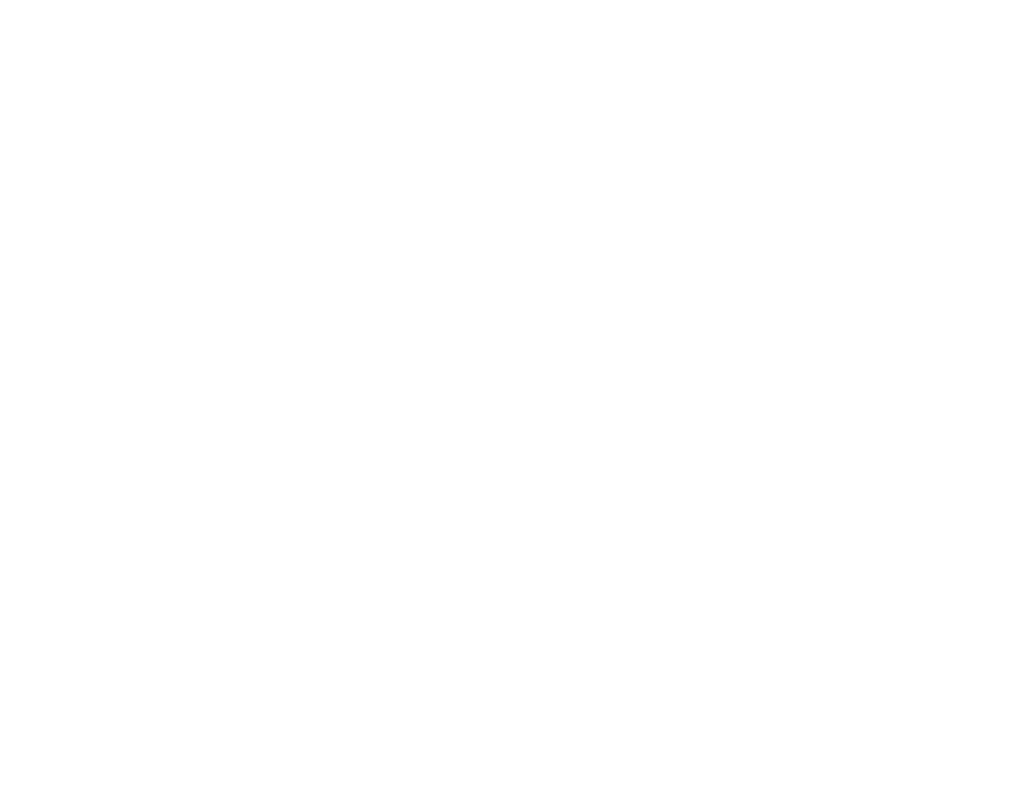
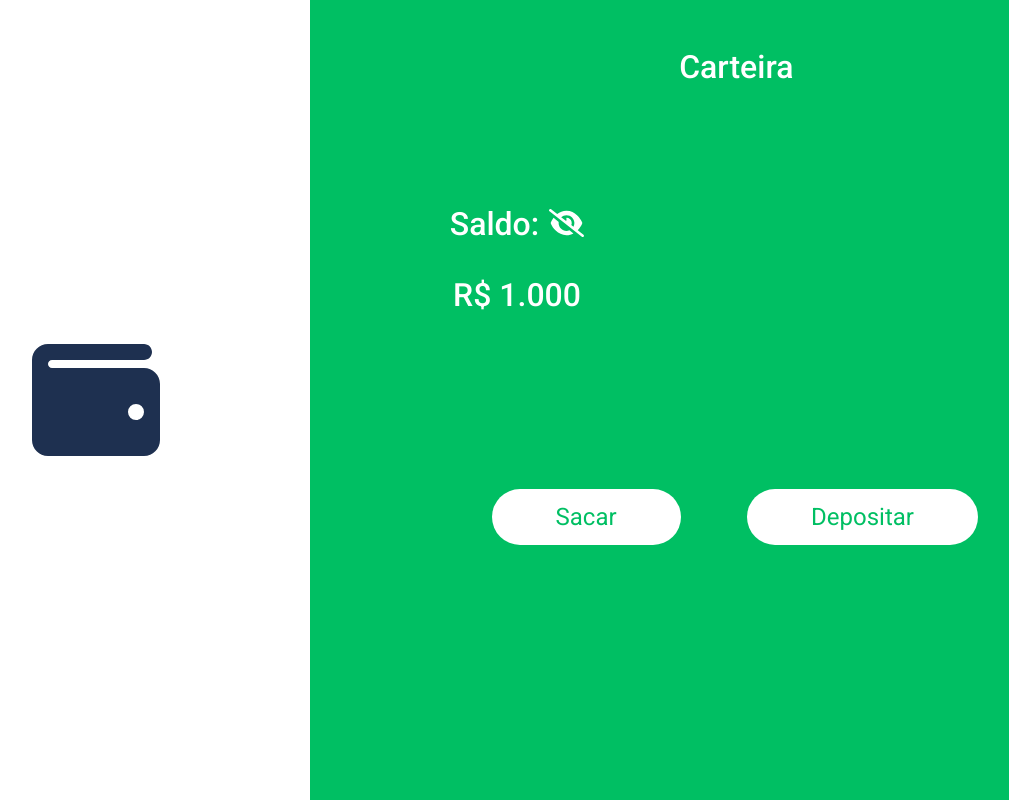
Before and after one commit to mvinicavalcante/click-consultas, a React (Create React App) app: page /carteira in a window 1280 px wide. Before the commit this address had no page. Shown: the whole page, without its empty margins (117-1126 px from the left). Built offline with nearby package versions, Linux system fonts and the light colour scheme.

Commit message:
Página de carteira do usuário

```diff
--- a/src/App.js
+++ b/src/App.js
@@ -11,6 +11,7 @@
 import WaitingPage from "./pages/register/waiting";
 import Main from "./pages/main";
 import Profile from "./pages/profile";
+import Wallet from "./pages/profile/wallet";
 
 function App() {
   return (
@@ -19,14 +20,22 @@
         <Routes>
           <Route element={<Navigate to='/login' />} path="/" />
           <Route element={<Login />} path="/login" />
+
           <Route element={<Register />} path="/cadastro" />
           <Route element={<PatientFirstPage />} path="/cadastro/paciente" />
           <Route element={<PatientSecondPage />} path="/cadastro/paciente/plano" />
           <Route element={<DoctorFirstPage />} path="/cadastro/medico" />
           <Route element={<DoctorSecondPage />} path="/cadastro/medico/profissional" />
           <Route element={<WaitingPage />} path="/aguarda-confirmacao" />
+
           <Route element={<Main />} path="/principal" />
           <Route element={<Profile />} path="/perfil" />
+          <Route element={<Wallet />} path="/carteira" />
+          <Route path="/carteira/deposito" />
+          <Route path="/carteira/saque" />
+          <Route path="/carteira/saque/conta-destino" />
+          <Route path="/historico" />
+
         </Routes>
       </BrowserRouter>
     </>
--- /dev/null
+++ b/src/components/customButton/index.js
@@ -0,0 +1,15 @@
+import "./styles.css";
+
+const CustomButton = ({ action, path }) => {
+  function redirectToPage() {
+    window.location.href = path;
+  }
+
+  return (
+    <button className="custom-button rounded-5" onClick={redirectToPage}>
+      {action}
+    </button>
+  );
+};
+
+export default CustomButton;
--- /dev/null
+++ b/src/components/customButton/styles.css
@@ -0,0 +1,8 @@
+.custom-button {
+  background-color: white;
+  color: #00BF63;
+  font-size: 24px;
+  border: none;
+  outline: none;
+  padding: 10px 5vw;
+}
--- a/src/components/footer/index.js
+++ b/src/components/footer/index.js
@@ -4,20 +4,6 @@
 import Twitter from "../../assets/twitter.svg";
 
 const Footer = () => {
-  function clickApp(app) {
-    if (app === "Instagram") {
-      alert("Instagram");
-      return;
-    }
-    if (app === "Facebook") {
-      alert("Facebook");
-      return;
-    } else {
-      alert("Twitter");
-      return;
-    }
-  }
-
   return (
     <footer className="footer">
       <div className="container">
@@ -42,22 +28,22 @@
                 <label className="icons">
                   <img
                     src={Instagram}
-                    onClick={() => clickApp("Instagram")}
                     width={25}
+                    alt="Instagram"
                   />{" "}
                 </label>
                 <label className="icons">
                   <img
                     src={Facebook}
-                    onClick={() => clickApp("Facebook")}
                     width={15}
+                    alt="Facebook"
                   />{" "}
                 </label>
                 <label className="icons">
                   <img
                     src={Twitter}
-                    onClick={() => clickApp("Twitter")}
                     width={30}
+                    alt="Twitter"
                   />
                 </label>
               </li>
@@ -65,7 +51,7 @@
           </div>
         </div>
         <p className="p-footer">
-          Click Consultas© Todos os direitos reservados - 2023
+          © 2023 Click Consultas - Todos os direitos reservados
         </p>
       </div>
     </footer>
--- a/src/pages/main/index.js
+++ b/src/pages/main/index.js
@@ -12,7 +12,7 @@
           Digite a especialidade médica desejada
         </label>
         <SearchInput />
-        <a href="#" className="favorites">
+        <a href="/#" className="favorites">
           Visualizar favoritos
         </a>
       </div>
--- a/src/pages/profile/index.js
+++ b/src/pages/profile/index.js
@@ -1,8 +1,8 @@
 import { FontAwesomeIcon } from "@fortawesome/react-fontawesome";
 import { faUser } from "@fortawesome/free-solid-svg-icons";
+import MenuItem from "../../components/menuItem";
 
 import "./styles.css"
-import MenuItem from "../../components/menuItem";
 
 const Profile = () => {
   return (
--- /dev/null
+++ b/src/pages/profile/wallet/index.js
@@ -0,0 +1,69 @@
+import { useState } from "react";
+import { FontAwesomeIcon } from "@fortawesome/react-fontawesome";
+import { faWallet, faEye, faEyeSlash } from "@fortawesome/free-solid-svg-icons";
+import CustomButton from "../../../components/customButton";
+
+import "./styles.css"
+
+const Wallet = () => {
+  const [balance, setBalance] = useState(true);
+
+  function toggleBalanceVisibility() {
+    setBalance((prevState) => !prevState);
+  }
+
+  return (
+    <div className="container-fluid vh-100 vw-100 overflow-auto">
+      <div className="row vh-100">
+        <div className="col-12 col-lg-4 d-flex justify-content-center align-items-center">
+          <FontAwesomeIcon icon={faWallet} size="8x" color="#1E3050" />
+        </div>
+
+        <div className="col-logo col-12 col-lg-8">
+          <div className="row h-75">
+            <div className="col-12 pt-5">
+              <h2 className="text-center">Carteira</h2>
+            </div>
+            <div className="col-12 row">
+              <div className="col-6 d-flex flex-column">
+                <h2 className="text-center">
+                  Saldo:
+                  {balance ?
+                    <FontAwesomeIcon
+                      icon={faEyeSlash}
+                      onClick={toggleBalanceVisibility}
+                      className="balance-icon"
+                      size="sm"
+                    />
+                    :
+                    <FontAwesomeIcon
+                      icon={faEye}
+                      onClick={toggleBalanceVisibility}
+                      className="balance-icon"
+                      size="sm"
+                    />
+                  }
+                </h2>
+                <h2 className="text-center mt-4">
+                  {balance ?
+                    "R$ 1.000" : "R$ - - - -"
+                  }
+                </h2>
+              </div>
+            </div>
+            <div className="col-12 row justify-content-center align-items-center">
+              <div className="col-4 d-flex justify-content-center">
+                <CustomButton action="Sacar" path="/carteira/saque" />
+              </div>
+              <div className="col-4 d-flex justify-content-center" >
+                <CustomButton action="Depositar" path="/carteira/deposito" />
+              </div>
+            </div>
+          </div>
+        </div>
+      </div>
+    </div>
+  );
+};
+
+export default Wallet;
--- /dev/null
+++ b/src/pages/profile/wallet/styles.css
@@ -0,0 +1,4 @@
+.balance-icon {
+  margin-left: 10px;
+  cursor: pointer;
+}
```
